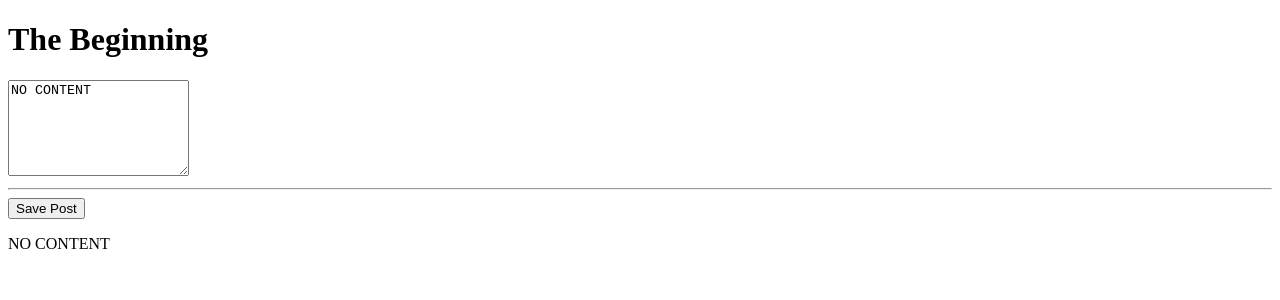
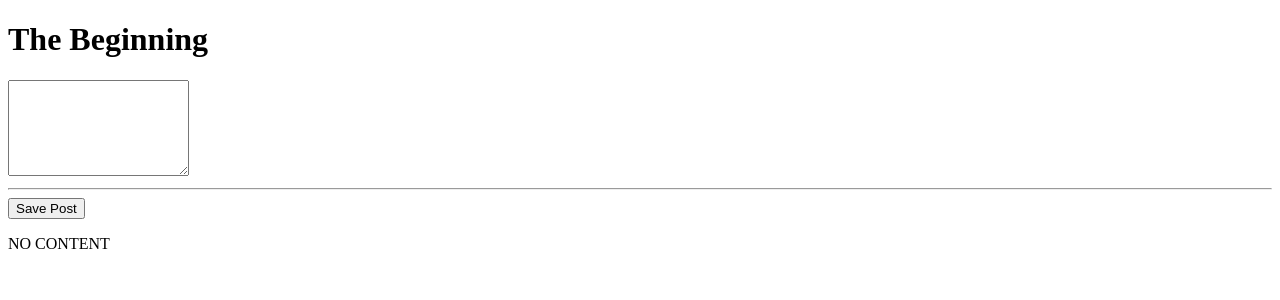
Before and after one commit to tone2k/angularSPA, an Angular app: page / in a window 1280 px wide. Shown: the top 300 px of the page. Built offline with nearby package versions, Linux system fonts and the light colour scheme.

Commit message:
refactored with two way binding

```diff
--- a/src/app/app.module.ts
+++ b/src/app/app.module.ts
@@ -4,6 +4,8 @@ import { NgModule } from '@angular/core';
 import { AppRoutingModule } from './app-routing.module';
 import { AppComponent } from './app.component';
 import { PostCreateComponent } from './posts/post-create/post-create.component.ts';
+import { FormsModule } from '@angular/forms';
+
 
 @NgModule({
   declarations: [
@@ -12,7 +14,8 @@ import { PostCreateComponent } from './posts/post-create/post-create.component.t
   ],
   imports: [
     BrowserModule,
-    AppRoutingModule
+    AppRoutingModule,
+    FormsModule,
   ],
   providers: [],
   bootstrap: [AppComponent]
--- a/src/app/posts/post-create/post-create.component.html
+++ b/src/app/posts/post-create/post-create.component.html
@@ -1,4 +1,4 @@
-<textarea rows="6"[value]="newPost" #postInput></textarea>
+<textarea rows="6"[(ngModel)]="enteredValue"></textarea>
 <hr>
 <button (click)="onAddPost(postInput)">Save Post</button>
 <p>{{ newPost }}</p>
--- a/src/app/posts/post-create/post-create.component.ts
+++ b/src/app/posts/post-create/post-create.component.ts
@@ -7,8 +7,9 @@ import { Component } from '@angular/core';
 })
 export class PostCreateComponent {
   newPost= 'NO CONTENT';
+  enteredValue = "";
 
-  onAddPost(postInput: HTMLTextAreaElement){
-    this.newPost = postInput.value;
+  onAddPost(){
+    this.newPost = this.enteredValue;
   }
 }
```
